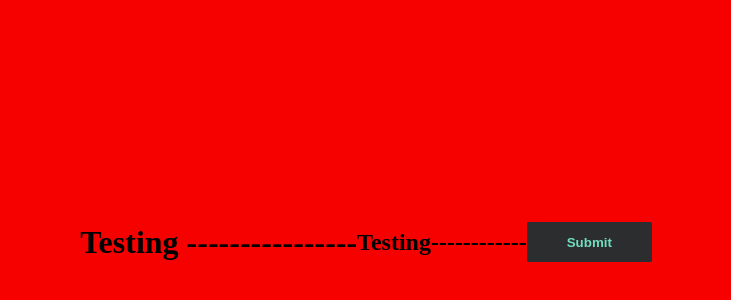
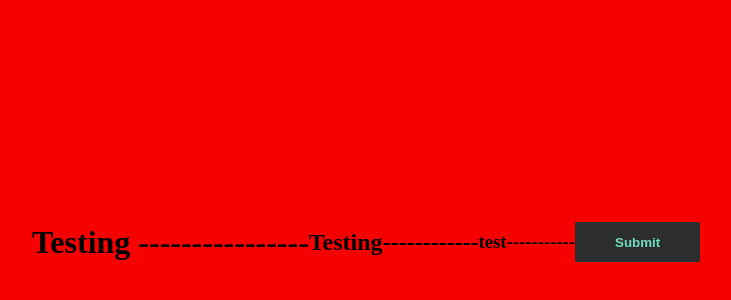
Before and after one commit to Arpan-156/Submit_button, a plain HTML site: page index.html in a window 1280 px wide. Shown: the part 158-458 px from the top of the page, without its empty margins (274-1005 px from the left). Drawn offline with Linux system fonts and the light colour scheme.

Commit message:
pusing test

```diff
--- a/index.html
+++ b/index.html
@@ -11,6 +11,7 @@
 <body>
     <h1>Testing ----------------</h1><br>
     <h2>Testing------------</h2>
+    <h3>test-----------</h3>
   <button class="btn" data-btn>Submit</button>
   <div class="checkmark-container">
     <svg x="0px" y="0px" fill="none" class="checkmark-svg" viewBox="0 0 25 30">
```
